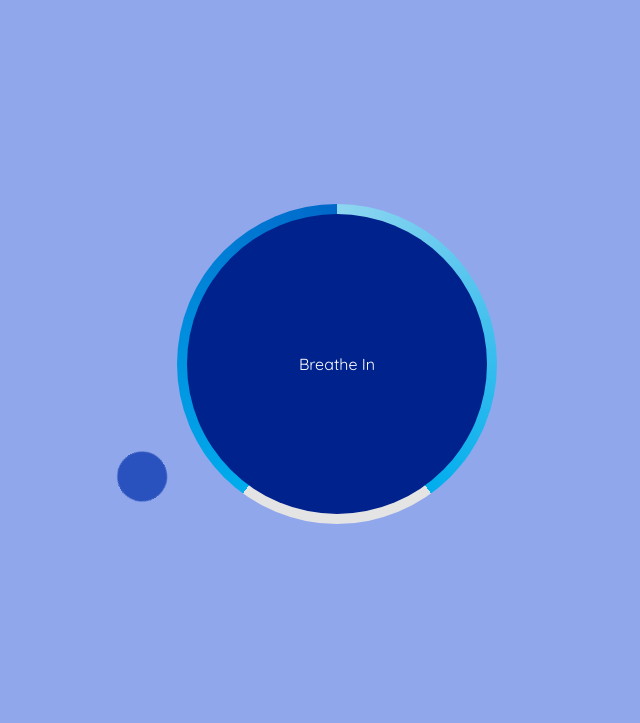
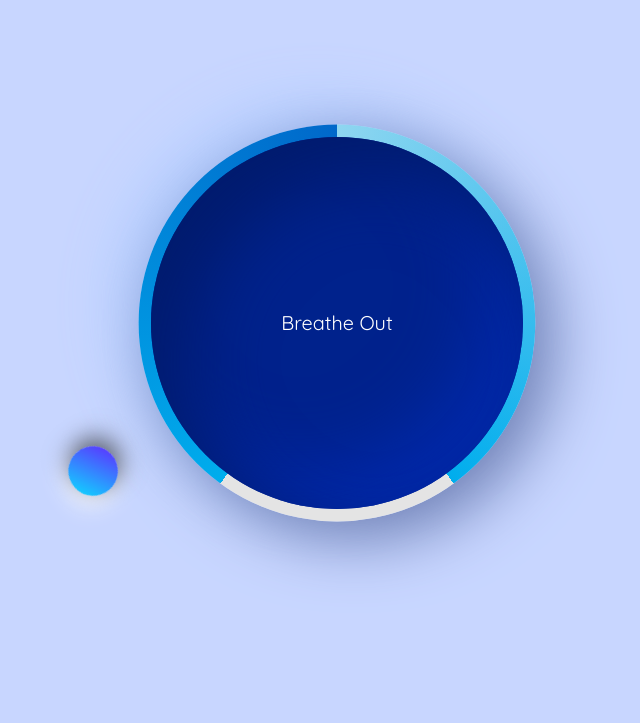
Before and after one commit to mrivasperez/breather, a plain HTML site: page index.html in a window 1280 px wide. Shown: the part 77-800 px from the top of the page, without its empty margins (303-943 px from the left). Drawn offline with Linux system fonts and the light colour scheme.

Commit message:
final edits

```diff
--- a/assets/script.js
+++ b/assets/script.js
@@ -0,0 +1,24 @@
+const container = document.getElementById('container');
+const text = document.getElementById('text');
+
+const totalTime = 7500;
+const breatheTime = (totalTime / 5) * 2;
+const holdTime = totalTime / 5;
+
+breathAnimation()
+
+function breathAnimation() {
+    // Breathe in
+    text.innerText = 'Breathe In';
+    container.className = 'container grow';
+    setTimeout( () => {
+        text.innerText = 'Hold';
+
+        setTimeout(() => {
+            text.innerText = 'Breathe Out';
+            container.className = 'container shrink';
+        }, holdTime);
+    }, breatheTime);
+}
+
+setInterval(breathAnimation, totalTime)
--- a/assets/style.css
+++ b/assets/style.css
@@ -6,7 +6,7 @@
 
 body {
     font-family: 'Quicksand', sans-serif;
-    background-color: rgb(145, 167, 235);
+    background-color: #c8d6ff;
     min-height: 100vh;
     align-items: center;
     display: flex;
@@ -37,6 +37,8 @@ body {
     top: 0;
     left: 0;
     z-index: -1;
+    box-shadow: inset 30px 30px 60px #001b6d,
+            inset -30px -30px 60px #0029ab;
 }
 
 .gradient-circle {
@@ -46,6 +48,9 @@ body {
     z-index: 2;
     border-radius: 50%;
     position: absolute;
+    box-shadow:  15px 15px 51px #7182b7,
+    -15px -15px 51px #b1ccff;
+
 }
 
 .gradient-circle {
@@ -68,11 +73,13 @@ body {
   }
 
 .pointer {
-    background-color: #2a52be;
     border-radius: 50%;
-    height: 50px;
-    width: 50px;
+    height: 40px;
+    width: 40px;
     display: block;
+    background: linear-gradient(145deg, #08e2ff, #6325ff);
+    box-shadow:  5px 5px 20px #505666,
+    -5px -5px 20px #ffffff;
 }
 
 .pointer-container {
@@ -83,6 +90,7 @@ body {
     height: 250px;
     animation: rotate 7.5s linear forwards infinite;
     transform-origin: bottom center;
+
 }
 
 @keyframes rotate {
@@ -93,3 +101,29 @@ body {
         transform: rotate(360deg);
     }
 }
+
+.container.grow  {
+    animation: grow 3s linear forwards;
+}
+
+.container.shrink {
+    animation: shrink 3s linear forwards;
+}
+
+@keyframes grow {
+    from {
+        transform: scale(1);
+    }
+    to {
+        transform: scale(1.3);
+    }
+}
+
+@keyframes shrink {
+    from {
+        transform: scale(1.3);
+    }
+    to {
+        transform: scale(1);
+    }
+}
--- a/index.html
+++ b/index.html
@@ -7,10 +7,9 @@
     <link rel="stylesheet" href="assets/style.css">
 </head>
 <body>
-    <h1>Take a breather.</h1>
     <div class="container" id="container">
         <div class="circle"></div>
-        <p id="text">Breathe In</p>
+        <p id="text"></p>
         <div class="pointer-container">
             <span class="pointer"></span>
         </div>
```
